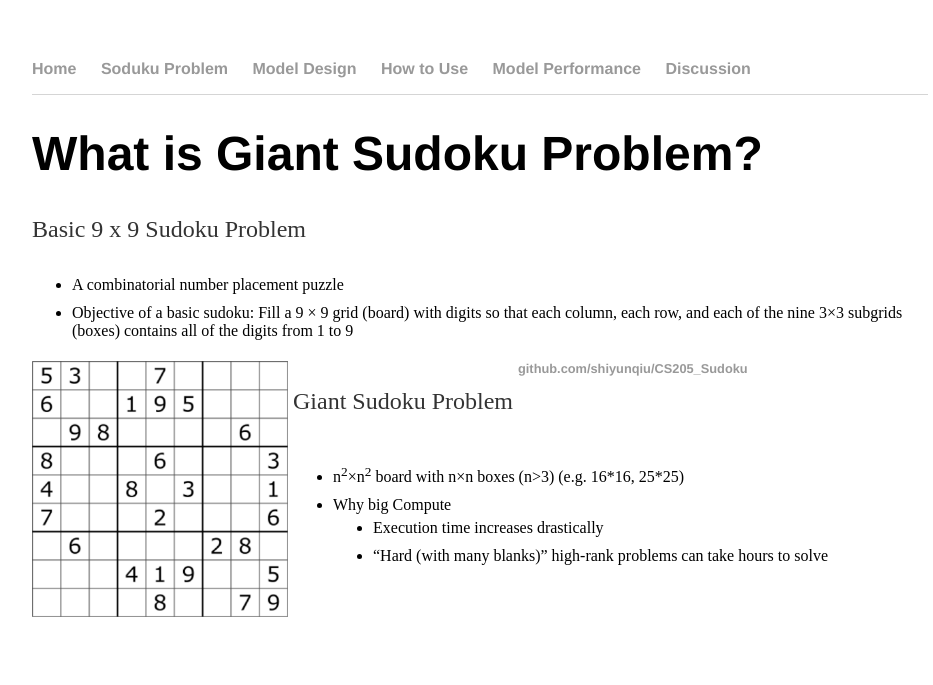
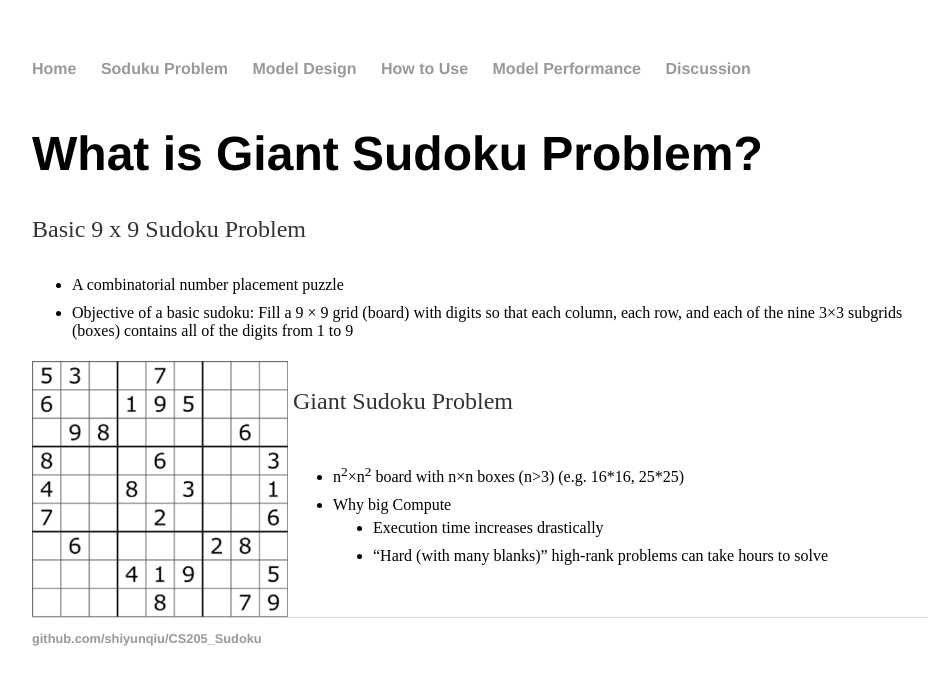
Before and after one commit to shuxiangru/CS205_G1.github.io, a Jekyll site: the page built from sudoku/index.html, in a window 1280 px wide. Shown: the top 685 px of the page, without its empty margins (160-1093 px from the left). Built offline with Jekyll 4.4.1, drawn with Linux system fonts in a browser that asks for light colours.

Commit message:
Update index.html

```diff
--- a/sudoku/index.html
+++ b/sudoku/index.html
@@ -3,7 +3,7 @@ layout: default
 title: sudoku intro
 ---
 
-		<div class="float_right">
+		<div class="clearfix float_right">
 			<div>
 				<h1>What is Giant Sudoku Problem?</h1>
 				<p>Basic 9 x 9 Sudoku Problem</p>
```
